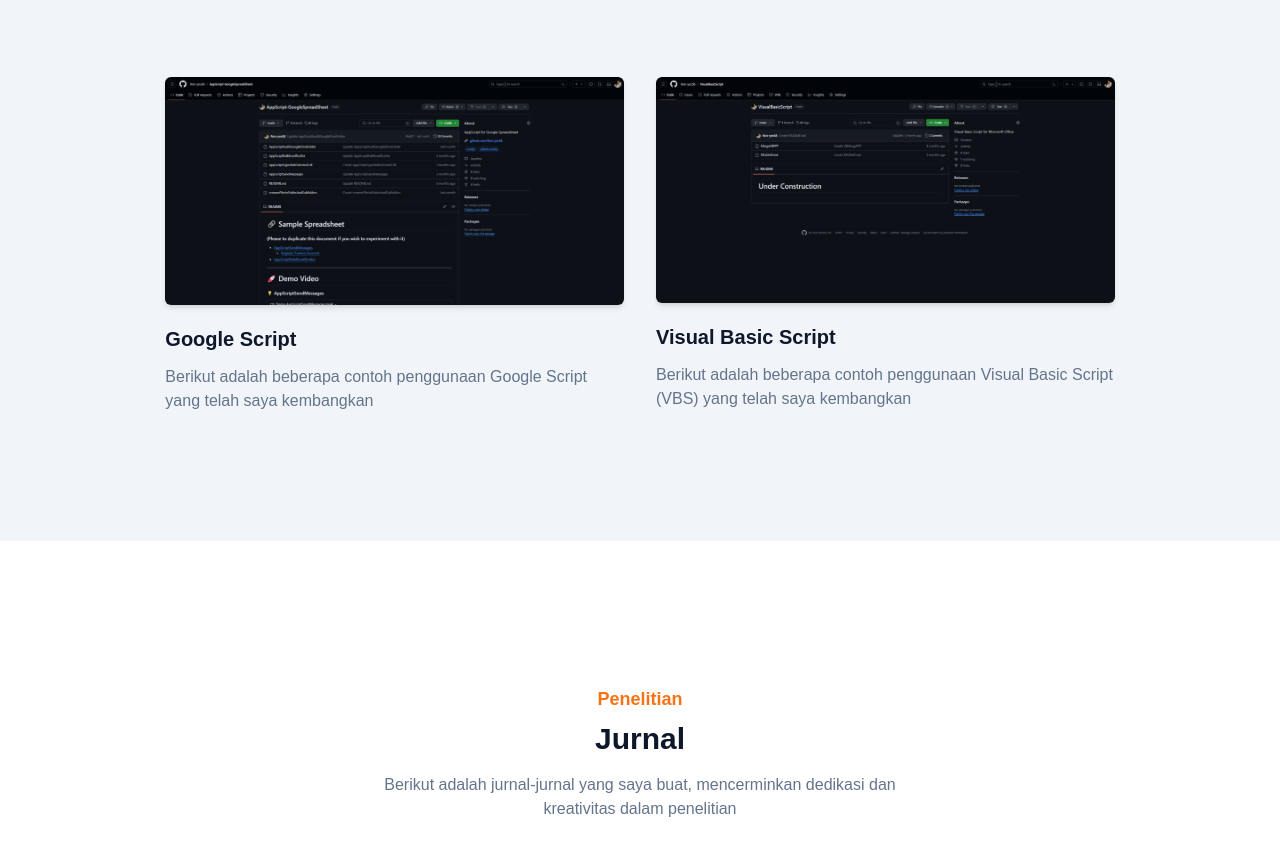
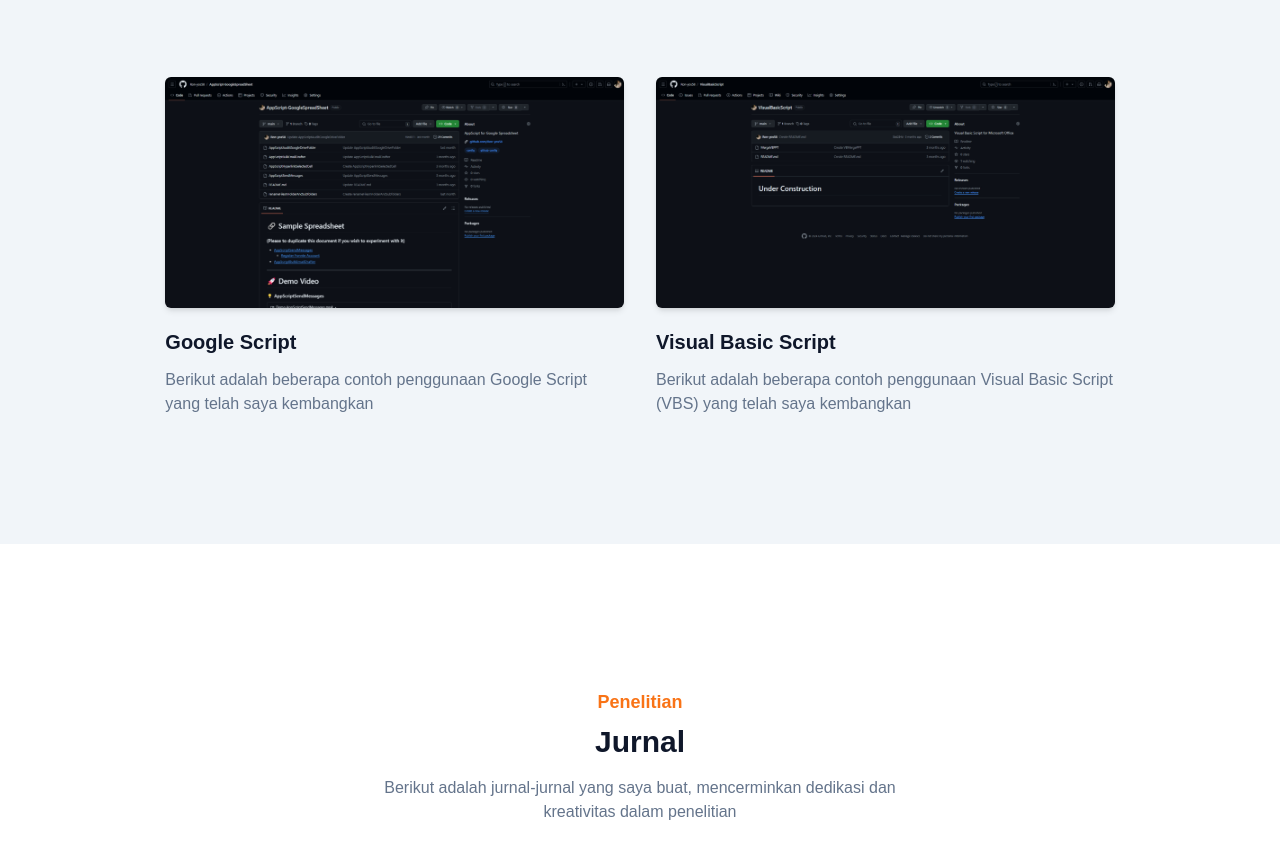
Before and after one commit to Ron-yos58/Portofolio-RS, a website: page index.html in a window 1280 px wide. Shown: the part 2182-3041 px from the top of the page. Drawn offline with nearby package versions, Linux system fonts and the light colour scheme.

Commit message:
Update image

```diff
--- a/index.html
+++ b/index.html
@@ -190,7 +190,7 @@
                     <div class="mb-12 p-4 md:w-1/2">
                         <div class="rounded-md shadow-md overflow-hidden">
                             <a href="https://github.com/Ron-yos58/AppScript-GoogleSpreadSheet" target="_blank">
-                                <img src="./1.png" alt="Google Script" width="w-full">
+                                <img src="./1.jpg" alt="Google Script" width="w-full">
                             </a>
                         </div>
                         <h3 class="font-semibold text-xl text-dark mt-5 mb-3">Google Script</h3>
@@ -200,7 +200,7 @@
                     <div class="mb-12 p-4 md:w-1/2">
                         <div class="rounded-md shadow-md overflow-hidden">
                             <a href="https://github.com/Ron-yos58/VisualBasicScript" target="_blank">
-                                <img src="./2.png" alt="Visual Basic Script" width="w-full">
+                                <img src="./2.jpg" alt="Visual Basic Script" width="w-full">
                             </a>
                         </div>
                         <h3 class="font-semibold text-xl text-dark mt-5 mb-3">Visual Basic Script</h3>
```
Also changed, not shown: 1.jpg (added), 1.png (deleted), 2.jpg (added), 2.png (deleted).
